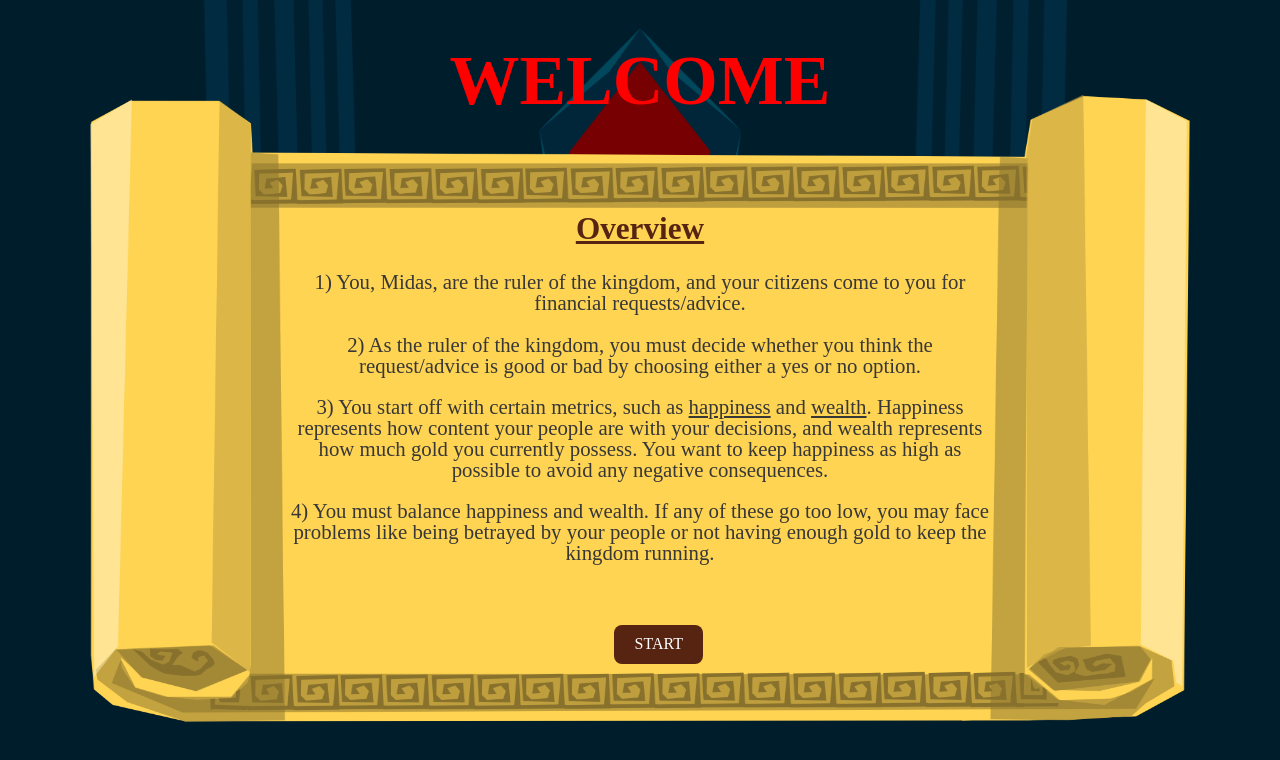
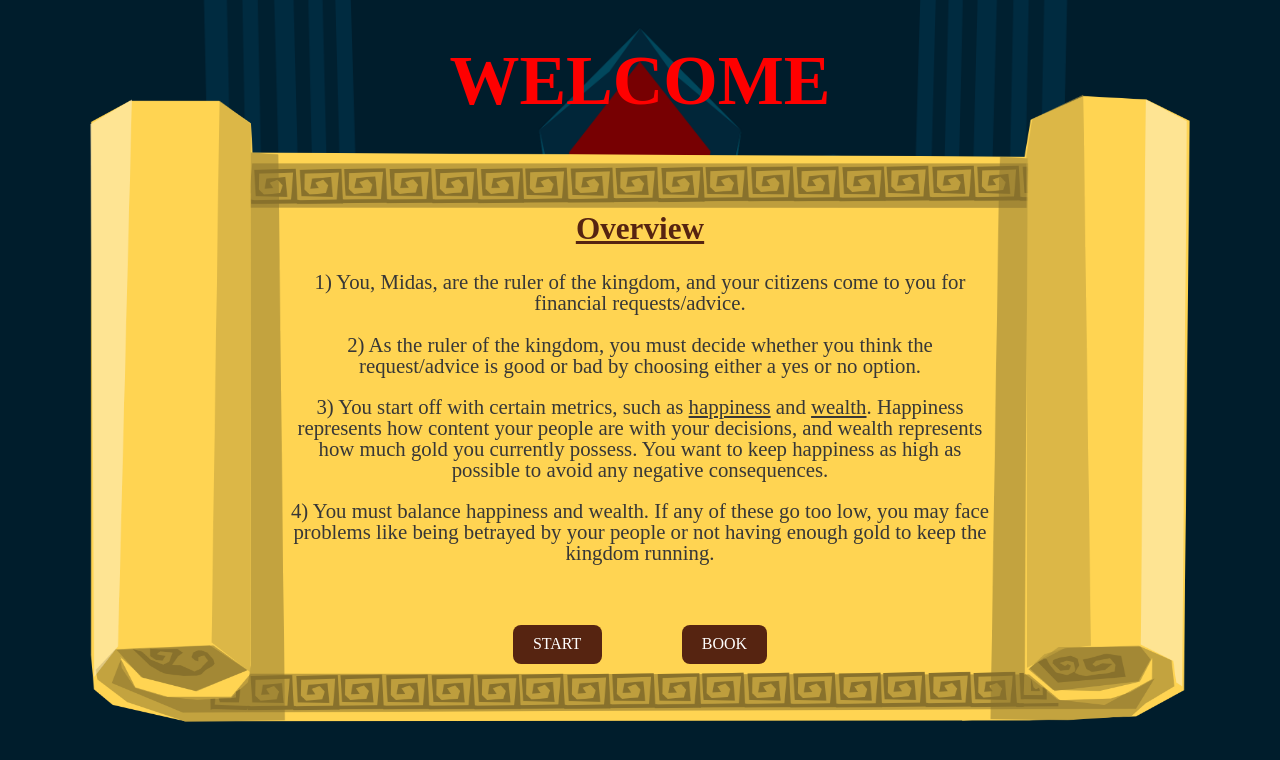
Before and after one commit to sgjohnson455/Hackillinois-2025-Golden-Decisions, a React (Vite) app in the folder my-react-app/: page / in a window 1280 px wide. Shown: the top 760 px of the page. Built offline with nearby package versions, Linux system fonts and the light colour scheme; a web font is replaced by a local one.

Commit message:
update readme + added book

```diff
--- a/my-react-app/src/components/Welcome.jsx
+++ b/my-react-app/src/components/Welcome.jsx
@@ -63,6 +63,7 @@ export default function Welcome() {
                     </p>
                 </motion.div>
 
+                <div style={{position: 'absolute', bottom: '17%', display: 'flex', flexDirection: 'row', gap: '5rem', justifyItems: 'center'}}>
                     <motion.button
                         className={styles.button}
                         initial={{ opacity: 0 }}
@@ -70,6 +71,15 @@ export default function Welcome() {
                         transition={{ duration: 1, delay: 4.5 }}>
                         <Link to="/maingame"> START </Link>
                     </motion.button>
+
+                    <motion.button
+                        className={styles.button}
+                        initial={{ opacity: 0 }}
+                        animate={{ opacity: 1 }}
+                        transition={{ duration: 1, delay: 4.5 }}>
+                        <Link to="https://drive.google.com/file/d/13aUvdF5YABblhYzETMN3uIkw-wMMv22L/view?usp=sharing"> BOOK </Link>
+                    </motion.button>
+                </div>
             </div>
         </div>
     )
--- a/my-react-app/src/components/Welcome.module.css
+++ b/my-react-app/src/components/Welcome.module.css
@@ -5,9 +5,9 @@
 }
 
 .button {
-    position: absolute;
+    position: relative;
     margin: 0;
-    left: 48%;
+    /* left: 48%; */
     bottom: 17%;
     background-color: #562411;
     color: white;
```
Also changed, not shown: 1 other file (tests, documents, lock files or other folders). Lines whose indentation alone changed are shown as unchanged.
